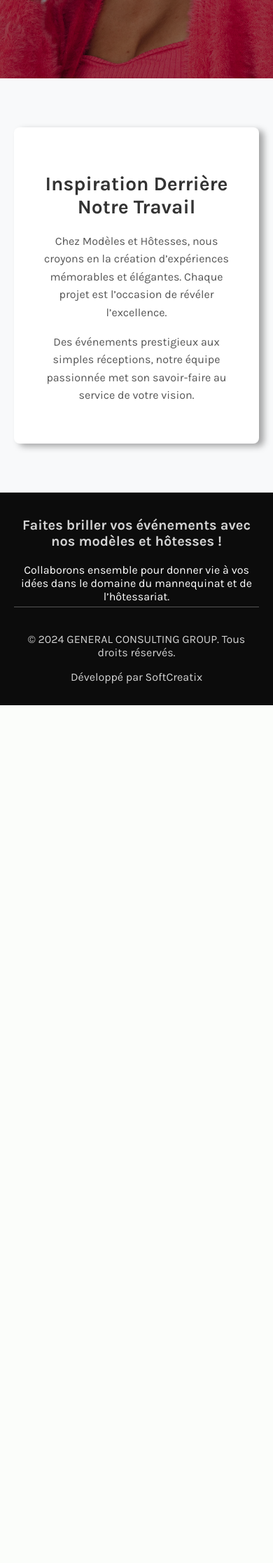
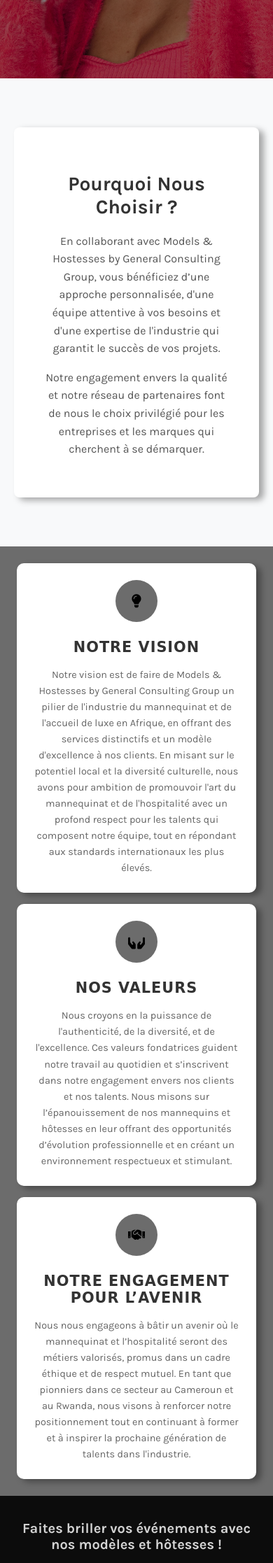
Before and after one commit to gabrielbuhendwa/mod-les-et-h-tesses, a PHP site: page / in a window 390 px wide. Shown: the part 1318-3552 px from the top of the page at 70% size. Before the commit the page ends 2326 px from the top, so only its background shows below. Run offline with PHP 8.4, Linux system fonts and the light colour scheme; some web fonts are replaced.

Commit message:
add this to my repository

```diff
--- a/asset/css/style.css
+++ b/asset/css/style.css
@@ -1,4 +1,5 @@
 @import url('https://fonts.googleapis.com/css2?family=Bungee+Tint&family=Creepster&family=Fredoka:wght@300..700&family=Karla:ital,wght@0,200..800;1,200..800&display=swap');
+
 
 
 body, ul{
@@ -553,3 +554,103 @@ footer {
         height: 200vh;
     }
 }
+/************************************************vm*********************************************/
+.vmv-container {
+    display: flex;
+    justify-content: center;
+    align-items: stretch;
+    gap: 2rem;
+    padding: 6rem;
+    background-color: rgba(0, 0, 0, 0.575);
+    flex-wrap: wrap; /* Allows the cards to wrap on smaller screens */
+}
+
+.vmv-card {
+    flex: 1;
+    max-width: 300px;
+    padding: 2rem;
+    text-align: center;
+    background-color: white;
+    border-radius: 10px;
+    box-shadow: 7px 4px 10px rgba(0, 0, 0, 0.342);
+    transition: transform 0.3s ease;
+}
+
+.vmv-card:hover {
+    transform: translateY(-5px);
+}
+
+.vmv-icon {
+    width: 80px;
+    height: 80px;
+    margin: 0 auto 1.5rem;
+    display: flex;
+    align-items: center;
+    justify-content: center;
+    background-color: rgba(0, 0, 0, 0.575);
+    border-radius: 50%;
+}
+
+.vmv-icon i {
+    font-size: 1.5rem;
+    color: black;
+}
+
+.vmv-card h2 {
+    margin: 0 0 1rem;
+    color: #333;
+    font-size: 1.5rem;
+    text-transform: uppercase;
+    letter-spacing: 1px;
+    font-family: "Pacifico", cursive;
+}
+
+.vmv-card p {
+    margin: 0;
+    color: #666;
+    line-height: 1.6;
+    font-size: 0.95rem;
+}
+
+/* Media Query for Tablets */
+@media (max-width: 768px) {
+    .vmv-container {
+        padding: 3rem;
+        gap: 1.5rem;
+    }
+
+    .vmv-card {
+        max-width: 100%; /* Cards will take the full width */
+    }
+}
+
+/* Media Query for Mobile Phones */
+@media (max-width: 480px) {
+    .vmv-container {
+        padding: 1.5rem;
+        flex-direction: column; /* Stack the cards vertically */
+        gap: 1rem;
+    }
+
+    .vmv-card {
+        max-width: 100%; /* Cards take full width */
+        padding: 1.5rem;
+    }
+
+    .vmv-card h2 {
+        font-size: 1.3rem; /* Slightly reduce heading size */
+    }
+
+    .vmv-card p {
+        font-size: 0.9rem; /* Adjust paragraph size for readability */
+    }
+
+    .vmv-icon {
+        width: 60px; /* Adjust icon size */
+        height: 60px;
+    }
+
+    .vmv-icon i {
+        font-size: 1.2rem;
+    }
+}
--- a/index.html
+++ b/index.html
@@ -78,11 +78,41 @@
     </section>
     <section>
       <div class="inspiration">
-        <h2>Inspiration Derrière Notre Travail</h2>
-        <p>Chez Modèles et Hôtesses, nous croyons en la création d’expériences mémorables et élégantes. Chaque projet est l’occasion de révéler l’excellence.</p>
-        <p>Des événements prestigieux aux simples réceptions, notre équipe passionnée met son savoir-faire au service de votre vision.</p>
+        <h2>Pourquoi Nous Choisir ?</h2>
+        <p>En collaborant avec Models & Hostesses by General Consulting Group, vous bénéficiez d’une approche personnalisée, d'une équipe attentive à vos besoins et d'une expertise de l'industrie qui garantit le succès de vos projets.</p>
+        <p>Notre engagement envers la qualité et notre réseau de partenaires font de nous le choix privilégié pour les entreprises et les marques qui cherchent à se démarquer.</p>
       </div>
     </section>
+      <!-----------------------------vm container--------------------------------------------->
+    <section class="vmv-container">
+      <div class="vmv-card">
+        <div class="vmv-icon">
+          <i class="fas fa-lightbulb"></i>
+
+        </div>
+        <h2>Notre Vision</h2>
+        <p>Notre vision est de faire de Models & Hostesses by General Consulting Group un pilier de l'industrie du mannequinat et de l'accueil de luxe en Afrique, en offrant des services distinctifs et un modèle d'excellence à nos clients. En misant sur le potentiel local et la diversité culturelle, nous avons pour ambition de promouvoir l'art du mannequinat et de l'hospitalité avec un profond respect pour les talents qui composent notre équipe, tout en répondant aux standards internationaux les plus élevés.</p>
+      </div>
+
+      <div class="vmv-card">
+        <div class="vmv-icon">
+          <i class="fa-solid fa-hands-holding"></i>
+        </div>
+        <h2>Nos Valeurs</h2>
+        <p>Nous croyons en la puissance de l'authenticité, de la diversité, et de l'excellence. Ces valeurs fondatrices guident notre travail au quotidien et s’inscrivent dans notre engagement envers nos clients et nos talents. Nous misons sur l’épanouissement de nos mannequins et hôtesses en leur offrant des opportunités d’évolution professionnelle et en créant un environnement respectueux et stimulant.</p>
+      </div>
+
+      <div class="vmv-card">
+        <div class="vmv-icon">
+          <i class="fas fa-handshake"></i>
+        </div>
+        <h2>Notre Engagement pour l’Avenir</h2>
+        <p>Nous nous engageons à bâtir un avenir où le mannequinat et l’hospitalité seront des métiers valorisés, promus dans un cadre éthique et de respect mutuel. En tant que pionniers dans ce secteur au Cameroun et au Rwanda, nous visons à renforcer notre positionnement tout en continuant à former et à inspirer la prochaine génération de talents dans l'industrie.</p>
+      </div>
+
+    </section>
+
+    <!-------------------------------------------------------------------------->
     <footer>
       <div class="footer-about">
         <h3>Faites briller vos événements avec nos modèles et hôtesses !</h3>
```
